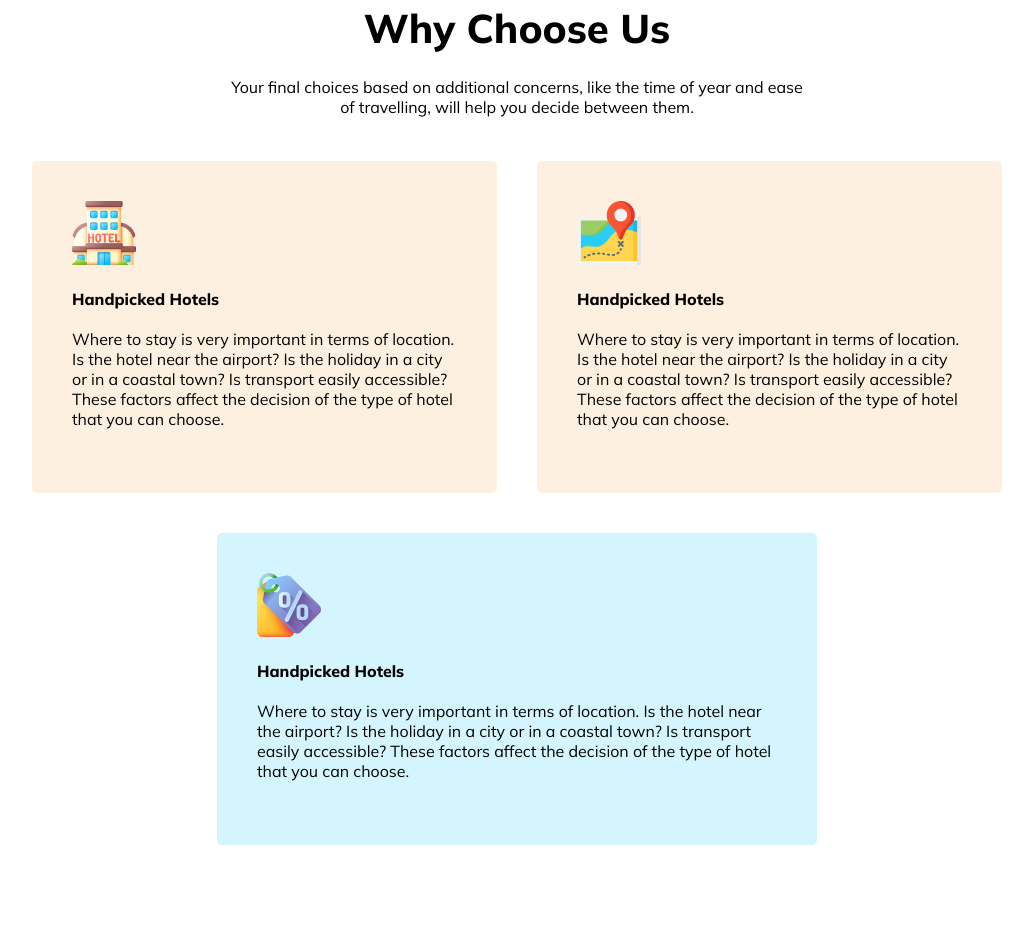
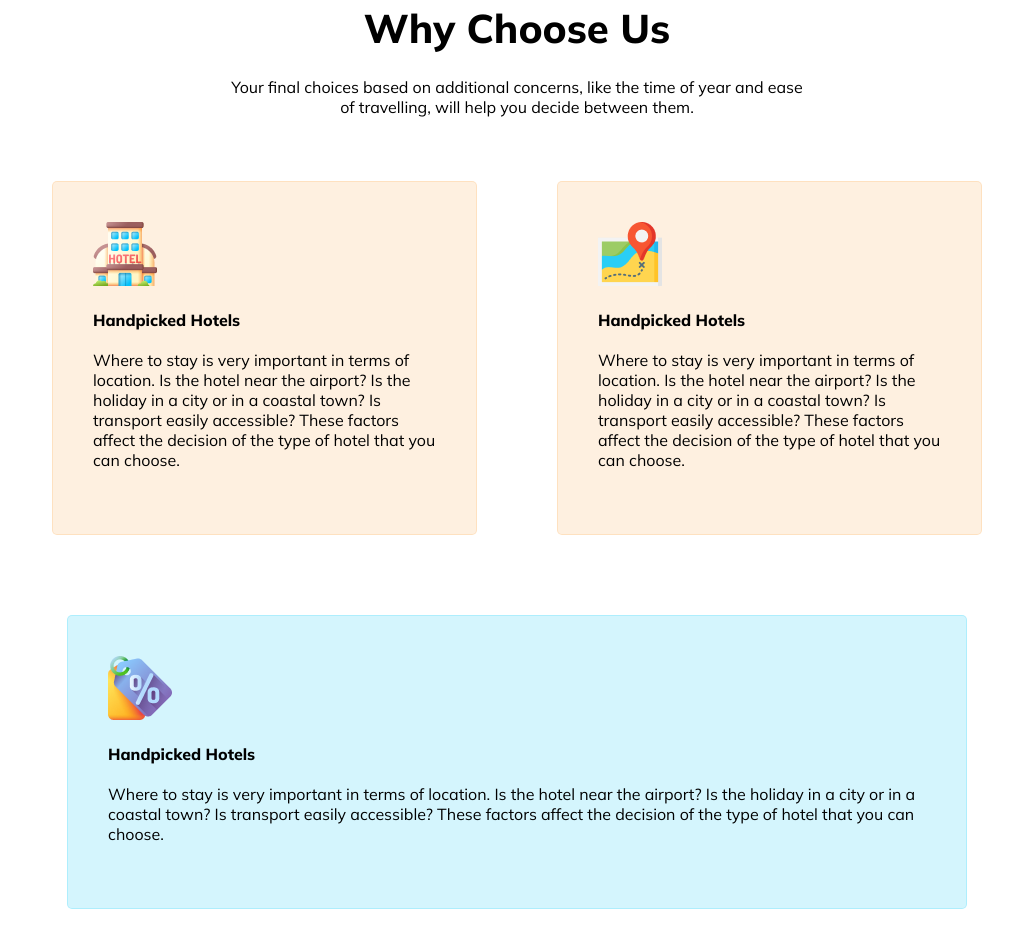
Before and after one commit to MUEID11/b9-assignment2, a plain HTML site: page index.html in a window 1280 px wide. Shown: the part 2981-3933 px from the top of the page, without its empty margins (123-1156 px from the left). Drawn offline with Linux system fonts and the light colour scheme.

```diff
--- a/mediaquery.css
+++ b/mediaquery.css
@@ -72,6 +72,7 @@
   .tour-img {
     width: auto;
     height: auto;
+
   }
   .destination {
     margin: 20px 0;
@@ -79,6 +80,7 @@
   }
   .destination-img {
     display: block;
+
   }
   .first-column,
   .second-column {
@@ -88,6 +90,7 @@
     width: 100%;
     height: 200px;
     margin-bottom: 10px;
+    border-radius: 20px;
   }
   .choose {
     margin: 20px 10px;
--- a/styles.css
+++ b/styles.css
@@ -224,14 +224,16 @@ h3 {
   justify-content: center;
 }
 .card {
+  border: 1px solid #ffa64033;
   background-color: #fbb56333;
-  max-width: 600px;
+  max-width: 900px;
   border-radius: 5px;
   padding: 40px;
   text-align: left;
-  margin: 20px;
+  margin: 40px;
 }
 .card3 {
+  border: 1px solid  #1bd1ff33;
   background-color: #29cef633;
 }
 
```
